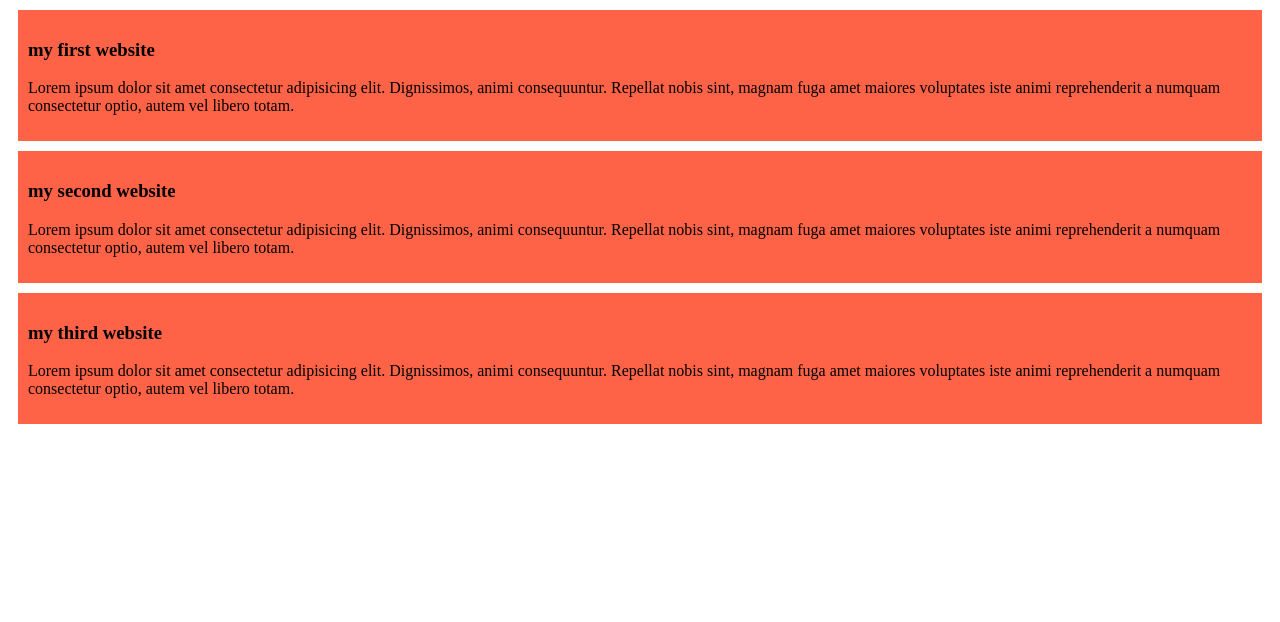
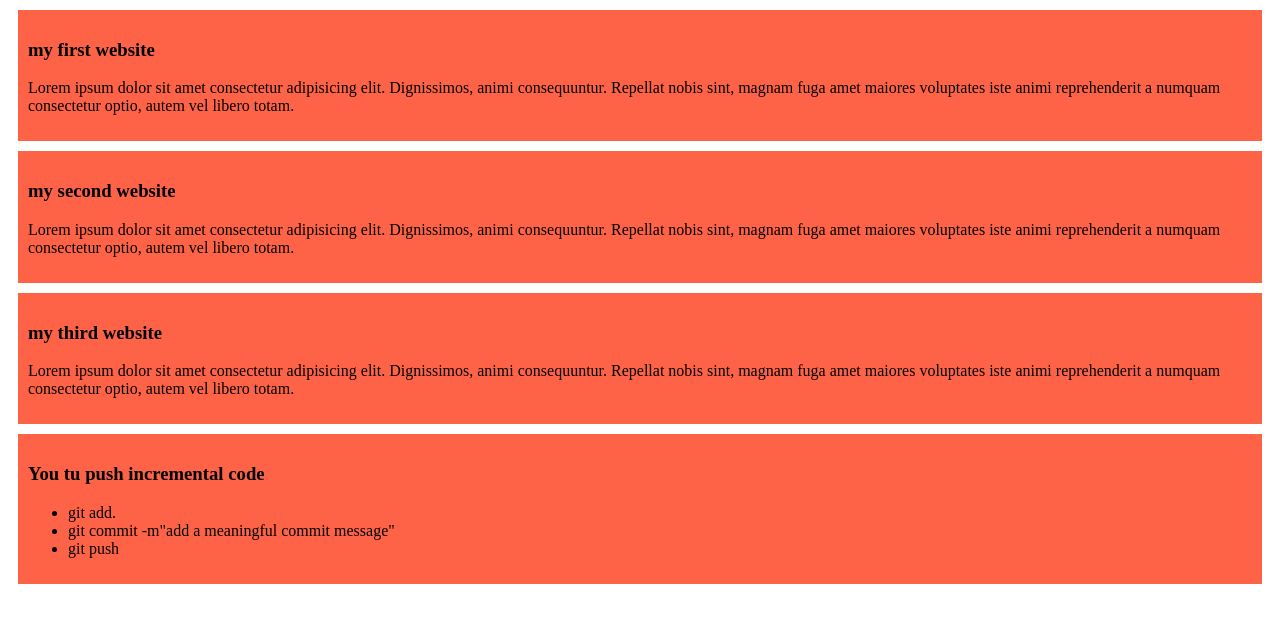
Before and after one commit to MdAbdulHannanShifat/my-simple-website, a plain HTML site: page index.html in a window 1280 px wide. Drawn offline with Linux system fonts and the light colour scheme.

Commit message:
add a list to push code

```diff
--- a/index.html
+++ b/index.html
@@ -19,5 +19,13 @@
     <h3>my third website</h3>
     <p>Lorem ipsum dolor sit amet consectetur adipisicing elit. Dignissimos, animi consequuntur. Repellat nobis sint, magnam fuga amet maiores voluptates iste animi reprehenderit a numquam consectetur optio, autem vel libero totam.</p>
 </div>
+<div>
+    <h3>You tu push incremental code</h3>
+    <ul>
+        <li>git add.</li>
+        <li>git commit -m"add a meaningful commit message"</li>
+        <li>git push</li>
+    </ul>
+</div>
 </body>
 </html>
```
